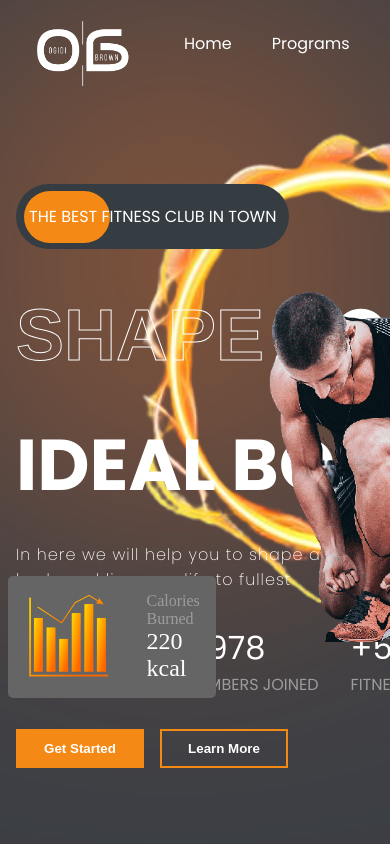
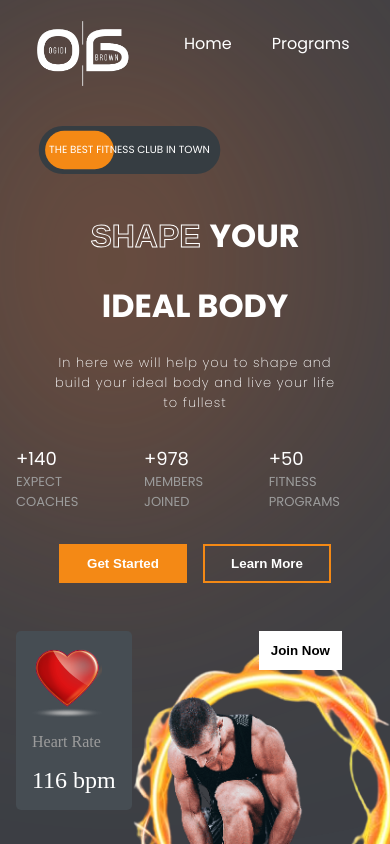
Before and after one commit to ogidibrown/gym-app, a React (Create React App) app: page / in a window 390 px wide. Shown: the top 844 px of the page. Built offline with nearby package versions, Linux system fonts and the light colour scheme.

Commit message:
modified commit

```diff
--- a/src/components/Hero/Hero.css
+++ b/src/components/Hero/Hero.css
@@ -205,3 +205,88 @@
     left: 0;
 
 }
+
+
+
+@media screen and (max-width: 768px) {
+    .hero{
+     flex-direction: column;
+    }
+
+    .hero-blur{
+     width: 14rem;
+    }
+
+    .the-best-ad{
+     margin-top: 0%;
+     font-size: small;
+     align-items: center;
+     transform: scale(0.8);
+    }
+
+    .hero-text{
+     font-size: xx-large;
+     align-items: center;
+     justify-content: center;
+    }
+
+    .hero-text > div:nth-of-type(3){
+     font-size: small;
+     font-weight: 200;
+     letter-spacing: 1px;
+     text-align: center;
+    }
+
+    .hero-buttons{
+     justify-content: center;
+    }
+
+    .figures>div>span:nth-of-type(1){
+     font-size: large;
+    }
+    .figures>div>span:nth-of-type(2){
+     font-size: small;
+    }
+
+    .right-h{
+     position: relative;
+     background: none;
+    }
+    .heart-rate{
+     left: 1rem;
+     top: 2rem;
+    }
+
+    .calories{
+     position: relative;
+     top: 6rem;
+     left: 5rem;
+    }
+
+    .calories>img{
+     width: 2rem;
+     height: 3rem;
+
+    }
+
+    .calories>div>:nth-child(2){
+     color: white;
+     font-size: 1rem;
+    }
+
+    .hero-image{
+     position: relative;
+      width: 15rem;
+      left: 5rem;
+      top: 6rem;
+      align-self: center;
+
+    }
+
+    .hero-image-back{
+     width: 22rem;
+     height: 23rem;
+     left: 6rem;
+     top: 1rem;
+    }
+ }
--- a/src/components/Hero/Hero.jsx
+++ b/src/components/Hero/Hero.jsx
@@ -10,7 +10,8 @@ import {motion} from 'framer-motion'
 
 const Hero = () => {
 
-  const transition = {type:"spring", duration: 4}
+  const transition = {type:"spring", duration: 4};
+  const mobile = window.innerWidth <= 768 ? true : false;
   return (
     <div className="hero">
         <div className="left-h">
@@ -18,7 +19,7 @@ const Hero = () => {
             <Header/>
             {/* The best ad*/}
             <div className="the-best-ad">
-              <motion.div initial={{left:'230px'}} whileInView={{left:'8px'}} transition={{...transition,type:'tween'}} > </motion.div>
+              <motion.div initial={{left: mobile ? "178px" :"238px" }} whileInView={{left:'8px'}} transition={{...transition,type:'tween'}} > </motion.div>
               <span>the best fitness club in town</span>
             </div>
             {/* Hero Heading*/}
--- a/src/components/Join/Join.css
+++ b/src/components/Join/Join.css
@@ -50,7 +50,3 @@
     color: white;
 
 }
-
-@media screen {
-
-}
--- a/src/components/Programs/Programs.css
+++ b/src/components/Programs/Programs.css
@@ -70,3 +70,9 @@
     cursor: pointer;
     background-color: var(--orange);
 }
+
+@media screen and (max-width: 768px) {
+    .programs-header{
+        flex-direction: column;
+    }
+}
```
